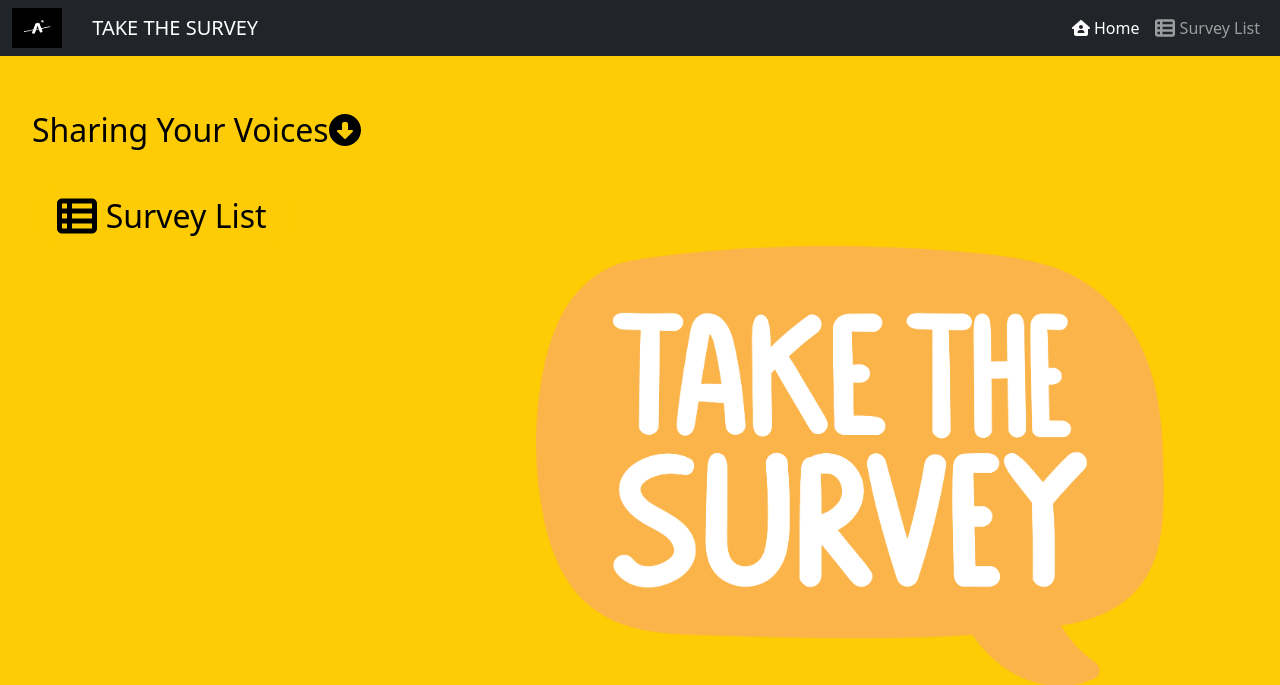
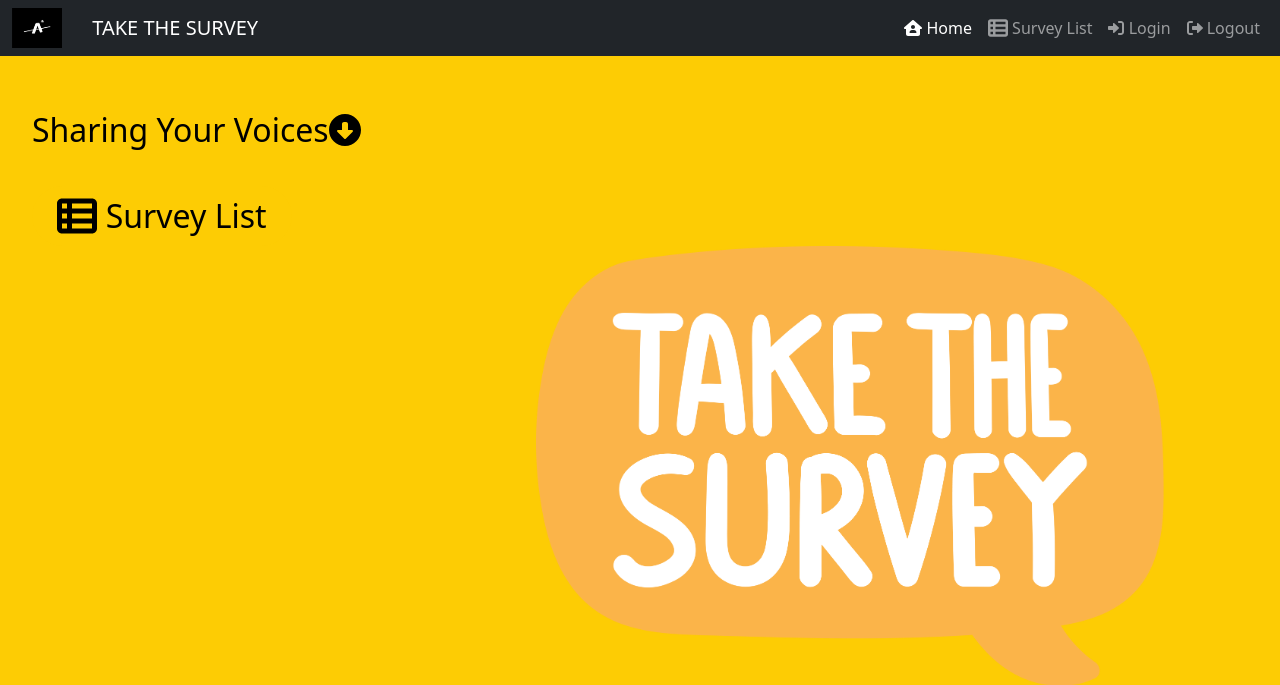
Before and after one commit to darshcode/Group-Project-Fall-2022, a Node server app: page / in a window 1280 px wide. Shown: the top 685 px of the page. Run offline with Node 20, Linux system fonts and the light colour scheme; some libraries are stand-ins or nearby versions.

Commit message:
Added login and logout at navbar

```diff
--- a/app/views/components/header.ejs
+++ b/app/views/components/header.ejs
@@ -20,6 +20,12 @@ Eva Fan        301238820 -->
 
         <li class="nav-item">
           <a class="nav-link <%= (page == 'survey-list') ? 'active' : ''; %>" aria-current="page" href="/survey-list"><i class="fa-solid fa-table-list fa-lg"></i> Survey List</a>
+
+          <li class="nav-item">
+            <a class="nav-link <%= (page == 'login') ? 'active' : ''; %>" aria-current="page" href="/login"><i class="fa-solid fa-right-to-bracket"></i> Login</a>
+
+            <li class="nav-item">
+              <a class="nav-link <%= (page == 'logout') ? 'active' : ''; %>" aria-current="page" href="/logout"><i class="fa-solid fa-right-from-bracket"></i> Logout</a>
         </li>
       </ul>
     </div>
```
